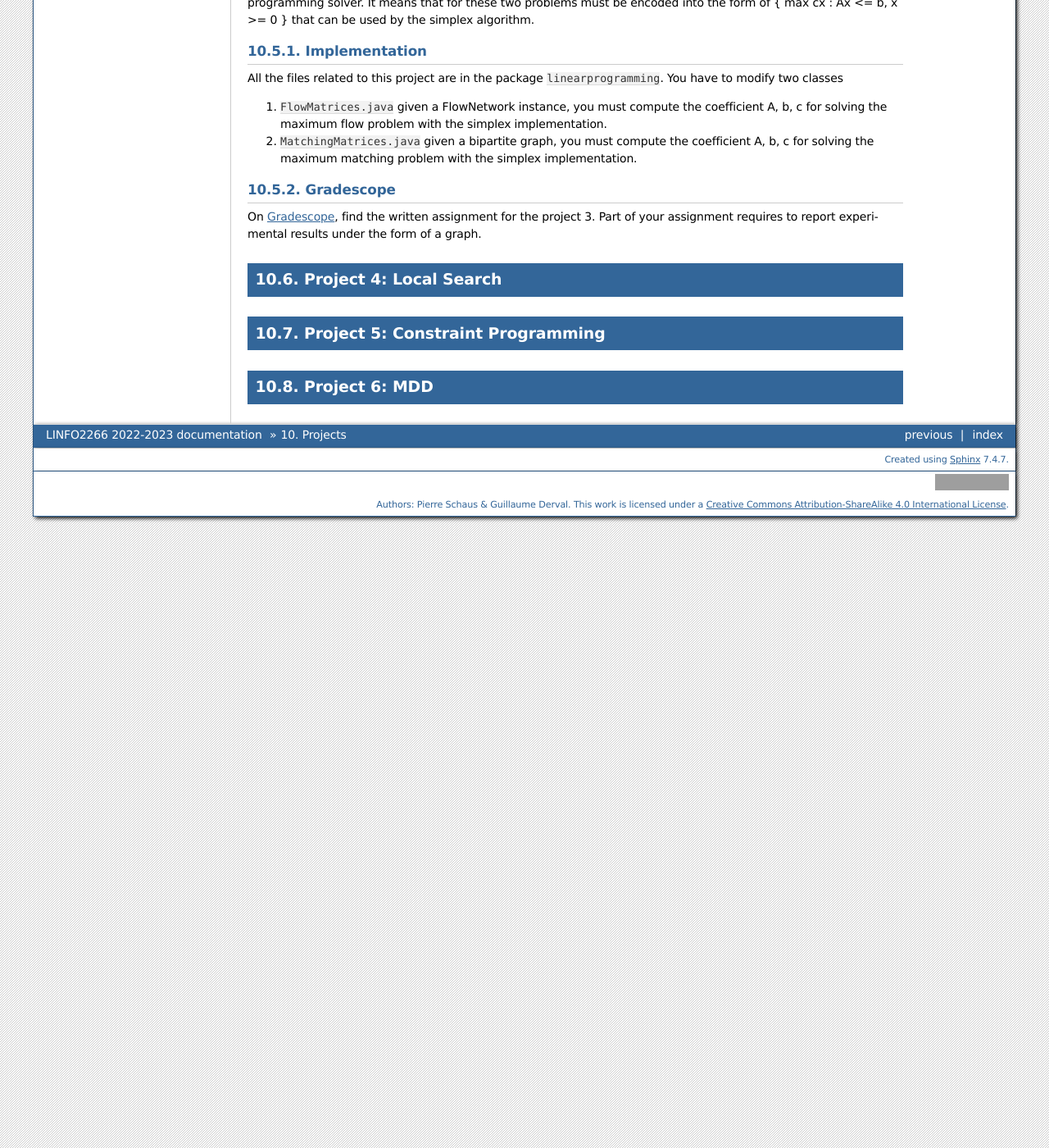
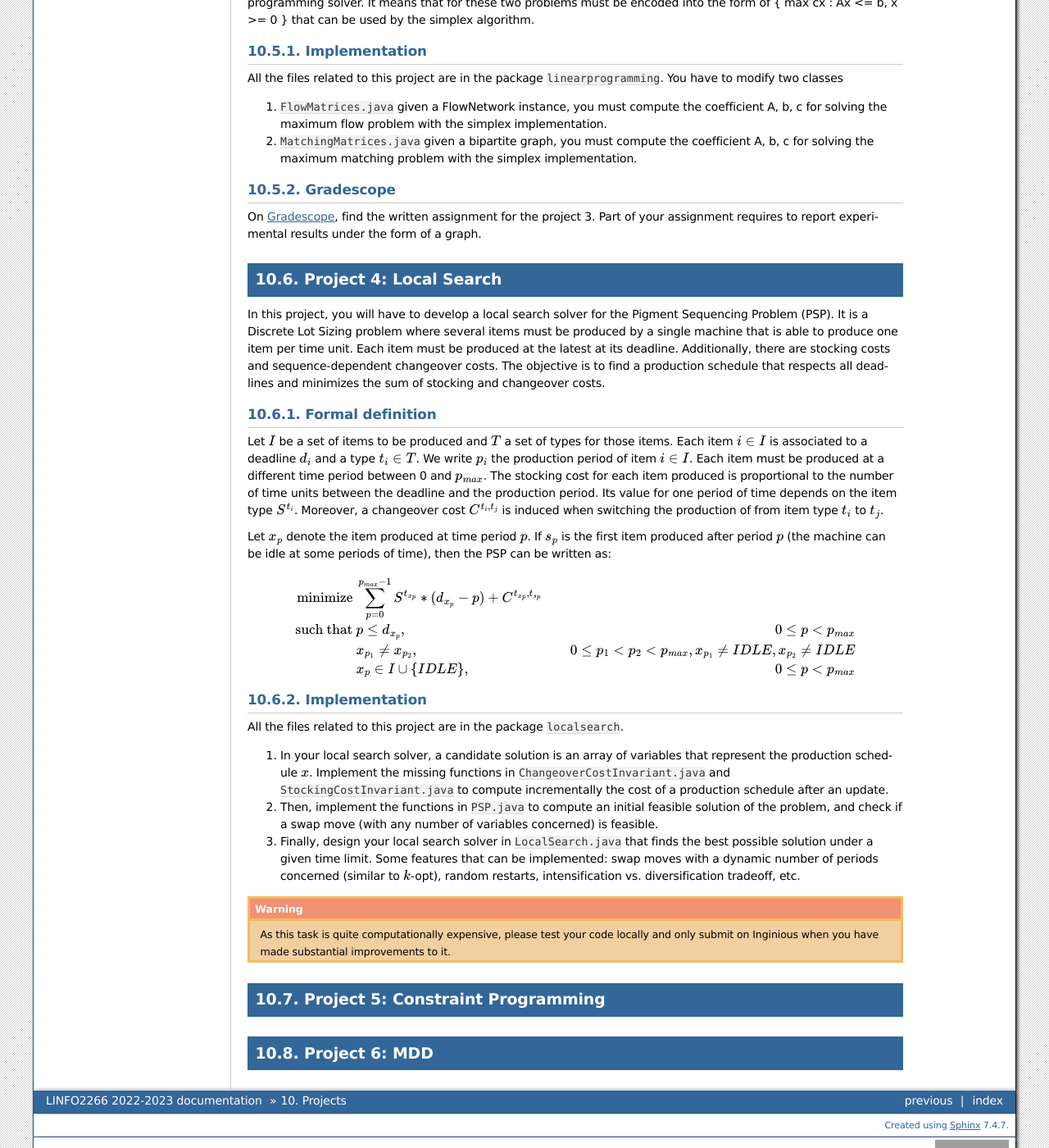
Before and after one commit to pschaus/linfo2266, a Sphinx documentation site: the page built from website/source/projects/index.rst, in a window 1280 px wide and 1400 px high, scrolled down 2064 px. Shown: the whole window at 82% size. Built offline with Sphinx 7.4.7, drawn with Linux system fonts in a browser that asks for light colours; some of the changed text lies outside the part shown; grey boxes are pictures that could not be loaded.

Commit message:
instructions for implem of ls project

```diff
--- a/website/source/projects/index.rst
+++ b/website/source/projects/index.rst
@@ -55,7 +55,7 @@ The second project is about Branch and Bound (BnB), Lagrangian Relaxation and th
 Your implementation work will be in the in the ``branchandbound`` package. As a preliminary, step, read first the class called ``BranchAndBoundKnapsack`` as this class is a good example of what you will do for the TSP, that is:
 
 1. Implement the state/node representation for the BnB search.
-2. Imlement a lower-bounding procedure to prune the BnB search.
+2. Implement a lower-bounding procedure to prune the BnB search.
 
 Gradescope
 --------------
@@ -102,6 +102,45 @@ Part of your assignment requires to report experimental results under the form o
 Project 4: Local Search
 ===================================================
 
+In this project, you will have to develop a local search solver for the Pigment Sequencing Problem (PSP).
+It is a Discrete Lot Sizing problem where several items must be produced by a single machine that is able to produce one item per time unit.
+Each item must be produced at the latest at its deadline.
+Additionally, there are stocking costs and sequence-dependent changeover costs.
+The objective is to find a production schedule that respects all deadlines and minimizes the sum of stocking and changeover costs.
+
+Formal definition
+------------------
+
+Let :math:`I` be a set of items to be produced and :math:`T` a set of types for those items.
+Each item :math:`i \in I` is associated to a deadline :math:`d_i` and a type :math:`t_i \in T`.
+We write :math:`p_i` the production period of item :math:`i \in I`.
+Each item must be produced at a different time period between 0 and :math:`p_{max}`.
+The stocking cost for each item produced is proportional to the number of time units between the deadline and the production period.
+Its value for one period of time depends on the item type :math:`S^{t_i}`.
+Moreover, a changeover cost :math:`C^{t_i,t_j}` is induced when switching the production of from item type :math:`t_i` to :math:`t_j`.
+
+Let :math:`x_p` denote the item produced at time period :math:`p`.
+If :math:`s_p` is the first item produced after period :math:`p` (the machine can be idle at some periods of time), then the PSP can be written as:
+
+$$\\begin{aligned}
+\\text{minimize } & \\sum_{p = 0}^{p_{max}-1} S^{t_{x_p}} * (d_{x_p} - p) + C^{t_{x_p},t_{s_p}} & \\\\
+\\text{such that } & p \\leq d_{x_p}, & 0 \\leq p < p_{max} \\\\
+& x_{p_1} \\neq x_{p_2}, & 0 \\leq p_1 < p_2 < p_{max}, x_{p_1} \\neq IDLE, x_{p_2} \\neq IDLE \\\\
+& x_p \\in I \\cup \\{IDLE\\}, & 0 \\leq p < p_{max}
+\\end{aligned} $$
+
+Implementation
+---------------
+
+All the files related to this project are in the package ``localsearch``.
+
+#. In your local search solver, a candidate solution is an array of variables that represent the production schedule :math:`x`. Implement the missing functions in ``ChangeoverCostInvariant.java`` and ``StockingCostInvariant.java`` to compute incrementally the cost of a production schedule after an update.
+#. Then, implement the functions in ``PSP.java`` to compute an initial feasible solution of the problem, and check if a swap move (with any number of variables concerned) is feasible.
+#. Finally, design your local search solver in ``LocalSearch.java`` that finds the best possible solution under a given time limit. Some features that can be implemented: swap moves with a dynamic number of periods concerned (similar to :math:`k`-opt), random restarts, intensification vs. diversification tradeoff, etc.
+
+.. warning::
+    As this task is quite computationally expensive, please test your code locally and only submit on Inginious when you have made substantial improvements to it.
+
 Project 5: Constraint Programming
 ===================================================
 
```
